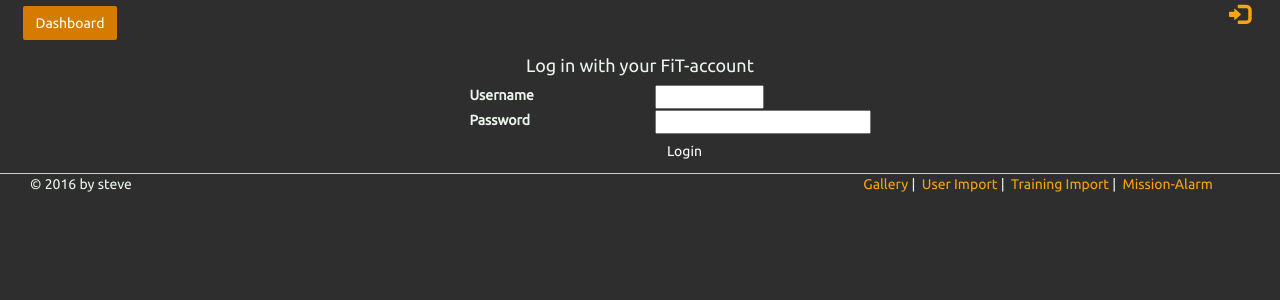
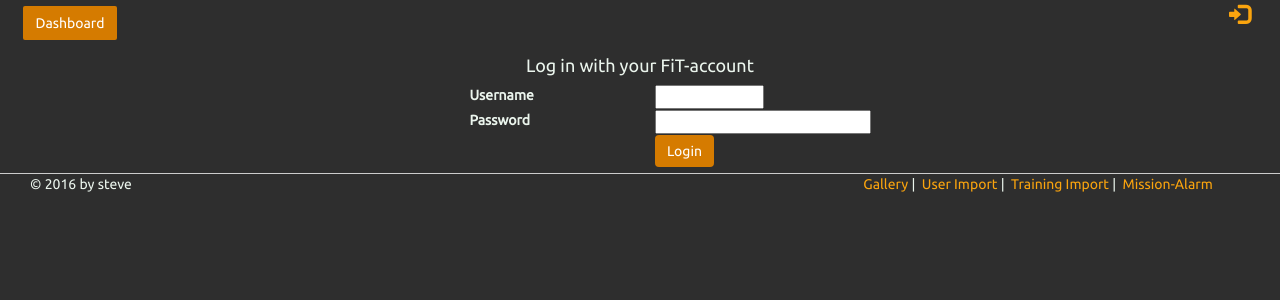
Before and after one commit to GroSte/feumgmt, a Django app: template base/templates/base/login.html in a window 1280 px wide. Shown: the part 57-357 px from the top of the page. Run offline with Django 3.2, Linux system fonts and the light colour scheme; the template is opened without the code that fills it, so the values that code supplies are empty, except form fields; tables that the repository leaves empty hold one stand-in row (values such as "Sample post"); form fields are guessed from the names that the template uses; some libraries are stand-ins or nearby versions.

Commit message:
changed button class

```diff
--- a/base/templates/base/login.html
+++ b/base/templates/base/login.html
@@ -31,7 +31,7 @@
           </div>
           <div class="row ">
             <div class="col-sm-offset-6 col-sm-6">
-              <button type="submit" class="btn btn-primary btn-large">
+              <button type="submit" class="btn btn-success btn-large">
                 {% trans 'Login' %}
               </button>
               {% if form.errors %}
```
